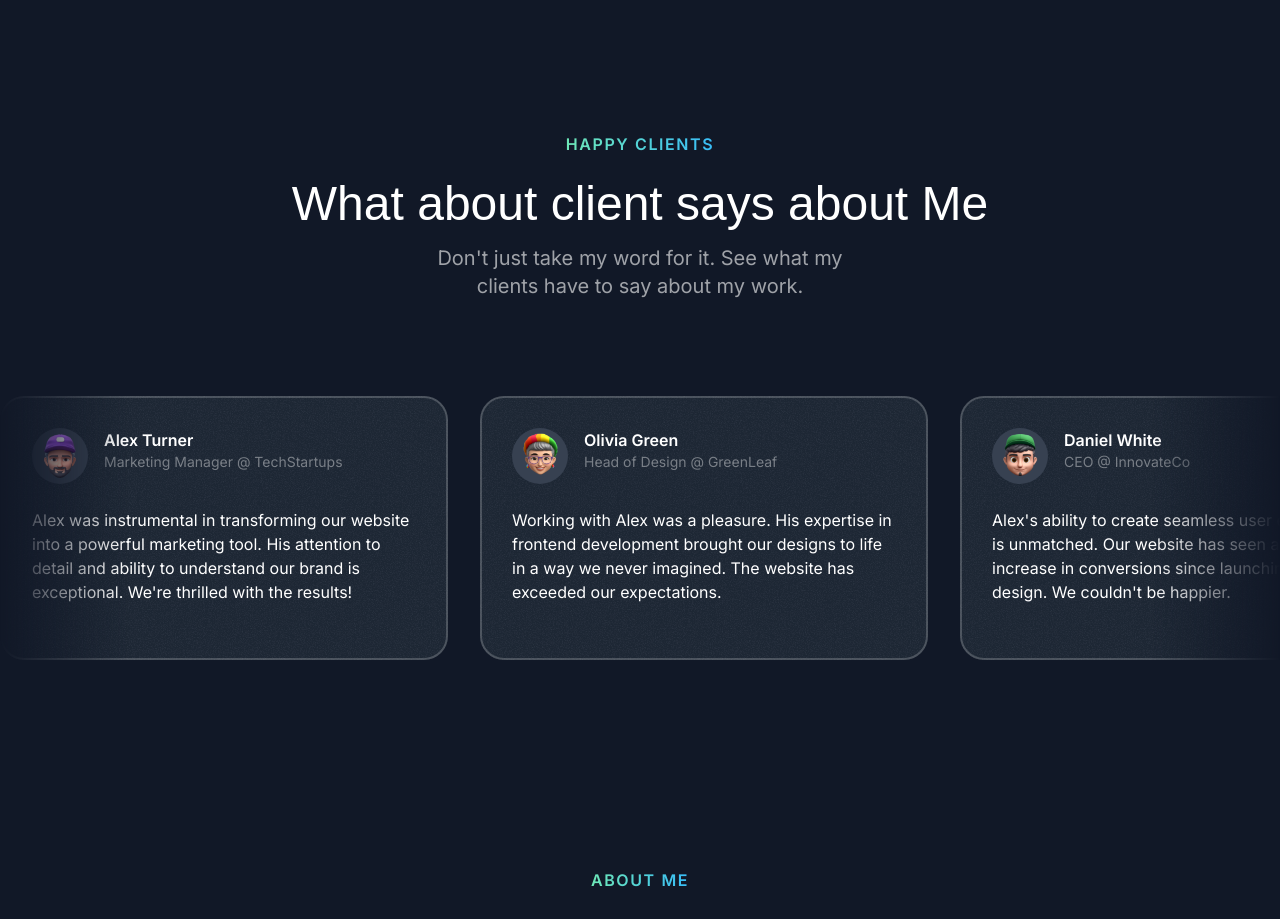
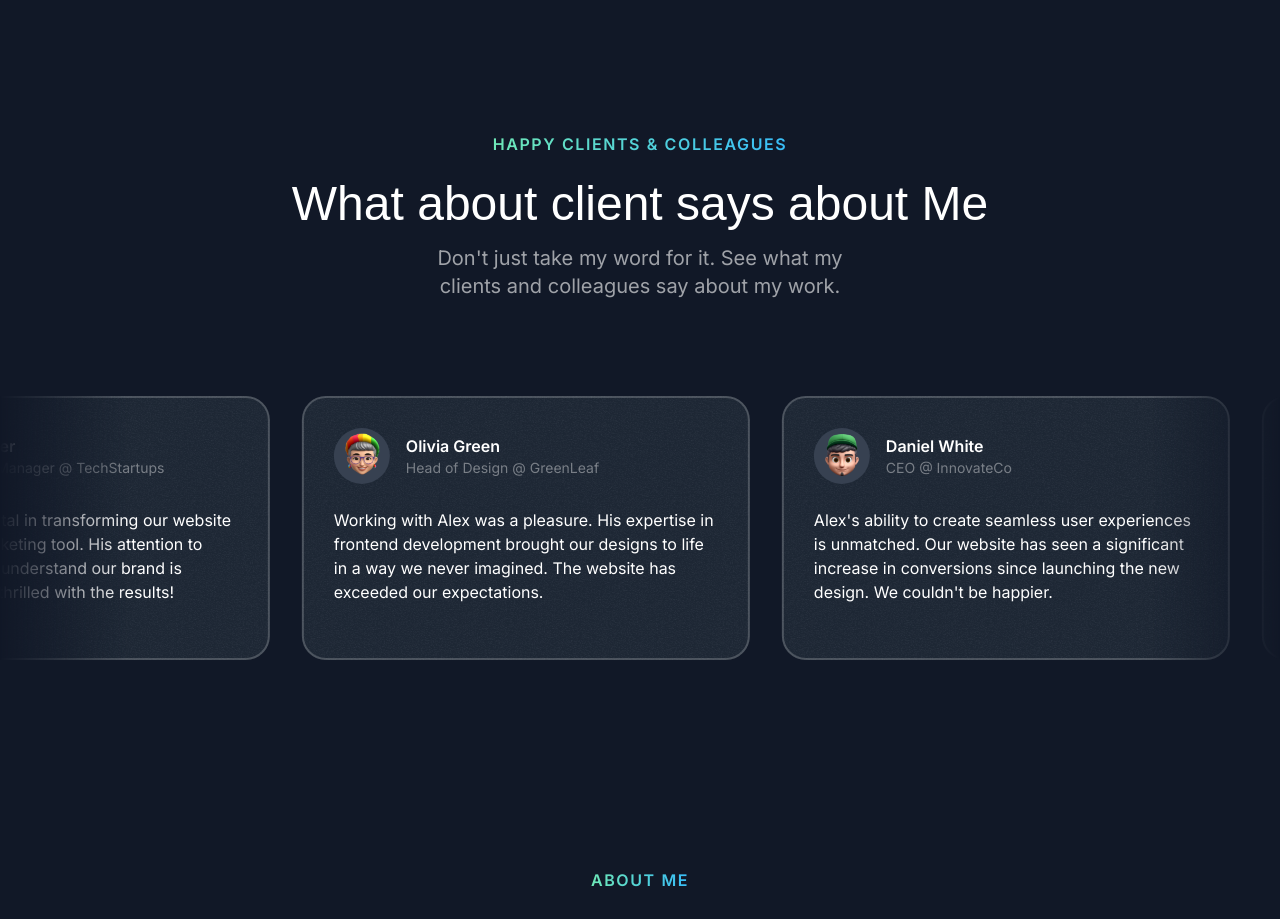
Before and after one commit to Not-Darshil/Portfolio_V2, a Next.js app: page / in a window 1280 px wide. Shown: the part 3160-4079 px from the top of the page. Built offline with nearby package versions, Linux system fonts and the light colour scheme; a web font is replaced by a local one.

Commit message:
added animation to testimonial / previous was tape

```diff
--- a/src/sections/Testimonials.tsx
+++ b/src/sections/Testimonials.tsx
@@ -7,6 +7,7 @@
 import { SectionHeader } from "@/components/SectionHeader";
 import grainImage from "@/assets/images/grain.jpg";
 import { Card } from "@/components/Card";
+import { Fragment } from 'react';
 
 const testimonials = [
   {
@@ -45,25 +46,38 @@
   return (
     <div className="py-16 lg:py-24">
       <div className="containter ">
-        <SectionHeader eyebrow="Happy Clients" title="What about client says about Me" description="Don't just take my word for it. See what my clients have to say about my work." />
-        <div className="mt-16 lg:mt-24 flex overflow-x-clip [mask-image:linear-gradient(to_right,transparent,black_10%,black_90%,transparent)]">
-          <div className="flex gap-8 flex-none">
-          {
-            testimonials.map((testimonial, index) => (
-              <Card key={testimonial.name} className="max-w-xs md:p-8 md:max-w-md p-6 ">
-                <div className="flex gap-4 ">
-                  <div className="size-14 bg-gray-700 inline-flex items-center justify-center rounded-full flex-shrink-0">
-                    <Image src={testimonial.avatar} alt={testimonial.name} className="max-h-full" />
-                  </div>
-                  <div>
-                    <div className="font-semibold">{testimonial.name}</div>
-                    <div className="text-sm text-white/40">{testimonial.position}</div>
-                  </div>
-                </div>
-                <p className="mt-4 md:mt-6 text-sm md:text-base">{testimonial.text}</p>
-              </Card>
-            ))
-          }
+        <SectionHeader eyebrow="Happy Clients & Colleagues" title="What about client says about Me" description="Don't just take my word for it. See what my clients and colleagues say about my work." />
+        <div className="mt-12 lg:mt-20 flex overflow-x-clip [mask-image:linear-gradient(to_right,transparent,black_10%,black_90%,transparent)] py-4 -my-4">
+          <div className='flex gap-8 pr-8 flex-none animate-move-left [animation-duration:90s] hover:[animation-play-state:paused]'>
+          {[...new Array(2)].fill(0).map((_, index) => (
+              <Fragment key={index}>
+                {testimonials.map(testimonial => (
+                  <Card
+                    key={testimonial.name}
+                    className='max-w-xs p-6 md:p-8 md:max-w-md hover:-rotate-3 transition duration-300'
+                  >
+                    <div className='flex gap-4 items-center'>
+                      <div className='size-14 bg-gray-700 inline-flex rounded-full items-center justify-center flex-shrink-0'>
+                        <Image
+                          src={testimonial.avatar}
+                          alt={testimonial.name}
+                          className='max-h-full'
+                        />
+                      </div>
+                      <div>
+                        <div className='font-semibold'>{testimonial.name}</div>
+                        <div className='text-sm text-white/40'>
+                          {testimonial.position}
+                        </div>
+                      </div>
+                    </div>
+                    <p className='mt-4 md:mt-6 text-sm md:text-base'>
+                      {testimonial.text}
+                    </p>
+                  </Card>
+                ))}
+              </Fragment>
+            ))}
           </div>
         </div>
       </div>
```
